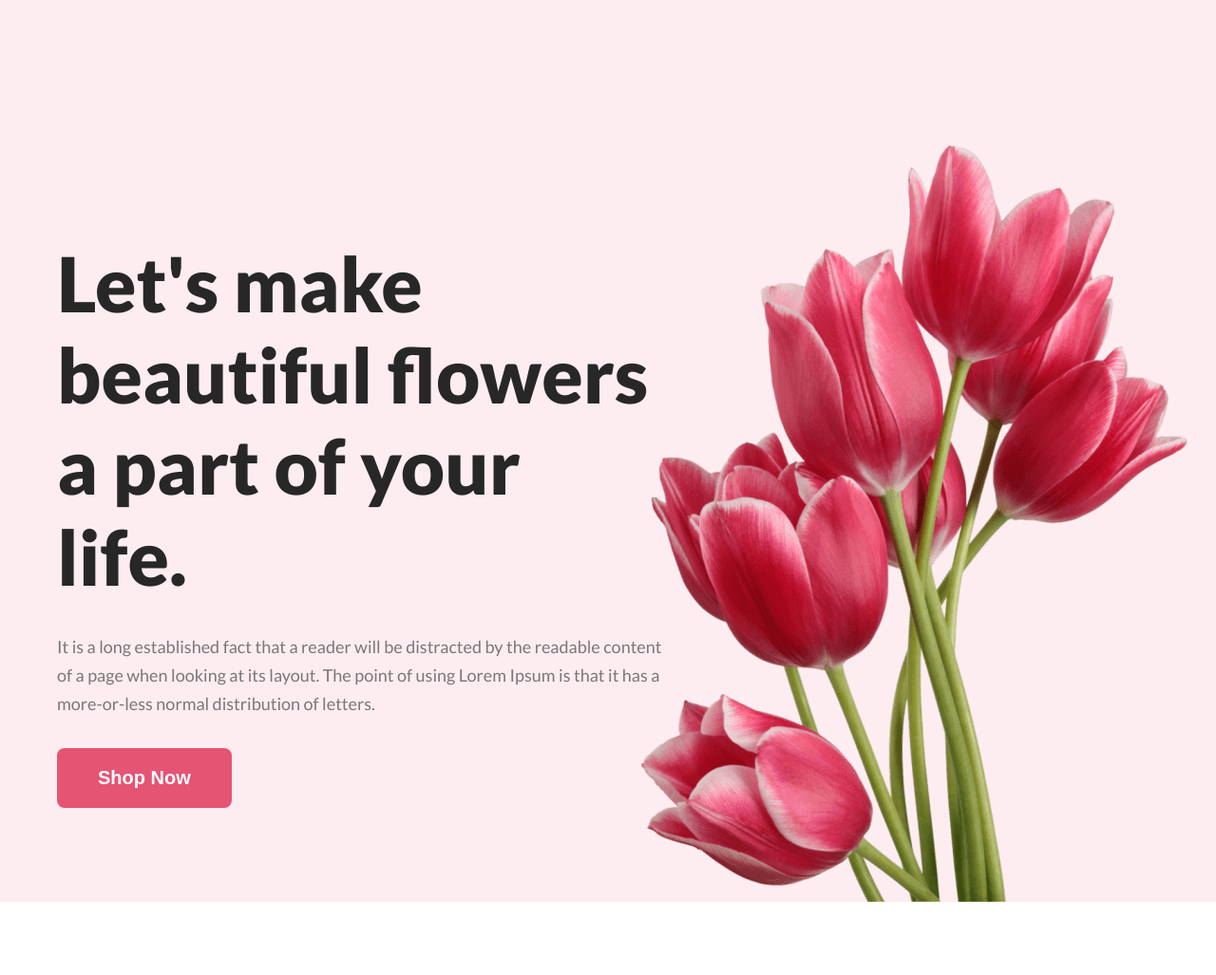
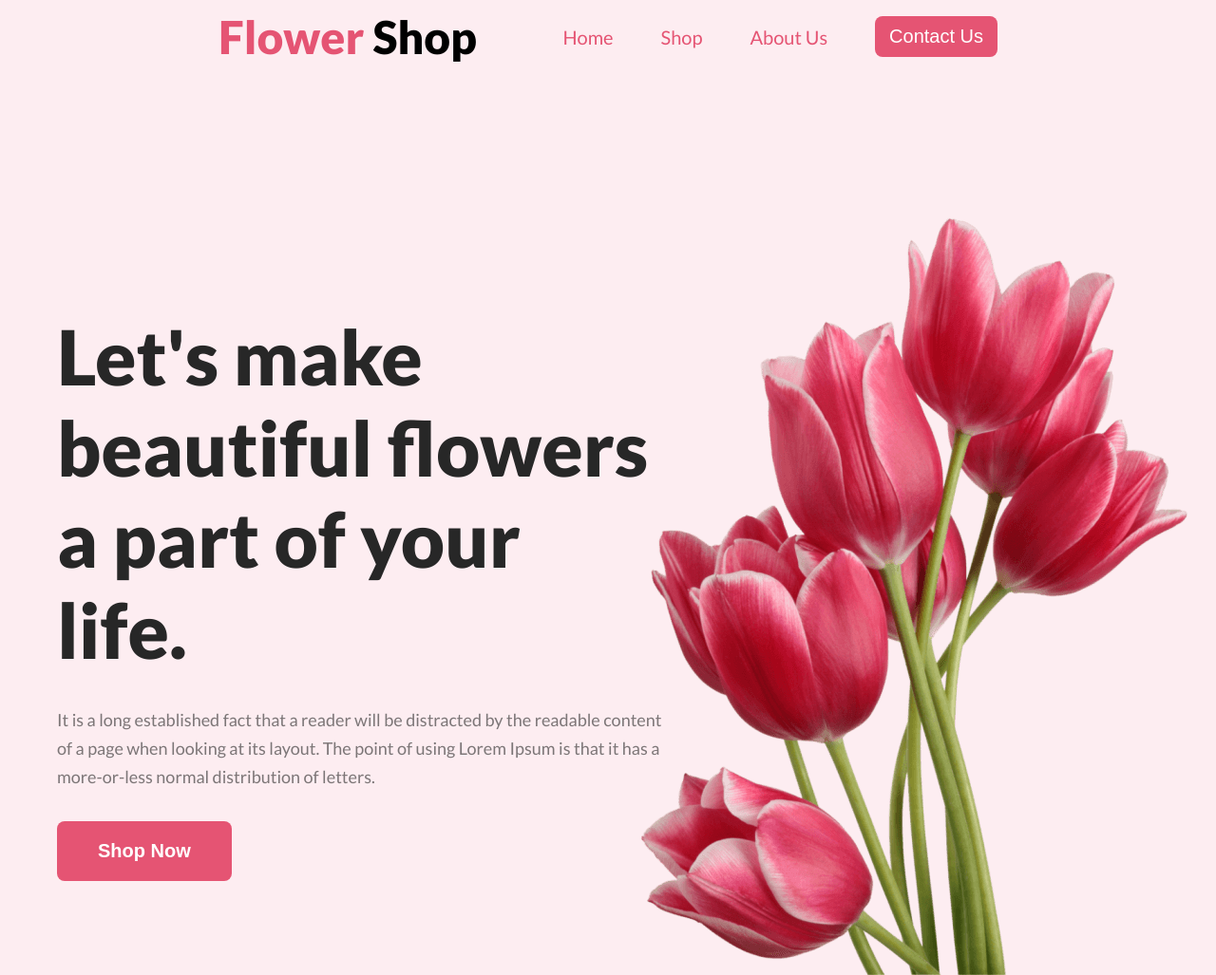
Before and after one commit to Ashikur-ai/flower-shop-assignment1-M1, a plain HTML site: page index.html in a window 1280 px wide. Shown: the top 1027 px of the page at 95% size. Drawn offline with Linux system fonts and the light colour scheme.

Commit message:
extra meaningful section added

```diff
--- a/index.html
+++ b/index.html
@@ -11,7 +11,17 @@
 </head>
 <body>
     <header>
+        <nav>
+            <div class="logo"><span class="color-primary">Flower</span> Shop</div>
+            <ul>
+                <li><a href="">Home</a></li>
+                <li><a href="">Shop</a></li>
+                <li><a href="">About Us</a></li>
+                <button class="btn-nav">Contact Us</button>
+            </ul>
+        </nav>
         <section class="header-container">
+
             <div class="header-item">
 
                 <h1 class="header-title">
--- a/styles/flower.css
+++ b/styles/flower.css
@@ -17,6 +17,55 @@ header {
     background: rgba(229, 84, 115, 0.10);
 
 }
+
+
+.logo {
+    color: black;
+    font-family: Lato;
+    font-size: 48px;
+    font-style: normal;
+    font-weight: 800;
+    line-height: normal;
+}
+
+
+nav {
+    display: flex;
+    align-items: center;
+    justify-content: space-between;
+    margin: 0 220px;
+    padding: 10px;
+}
+
+
+nav > ul {
+    display: flex;
+    align-items: center;
+}
+
+
+nav li {
+    list-style: none;
+    margin-right: 50px;
+}
+
+
+nav a {
+    text-decoration: none;
+    color: #E55473;
+    font-size: 20px;
+}
+
+
+.btn-nav {
+    border: none;
+    background-color: #E55473;
+    font-size: 20px;
+    color: white;
+    border-radius: 8px;
+    padding: 10px 15px;
+}
+
 .header-container {
     display: flex;
     justify-content: space-between;
```
